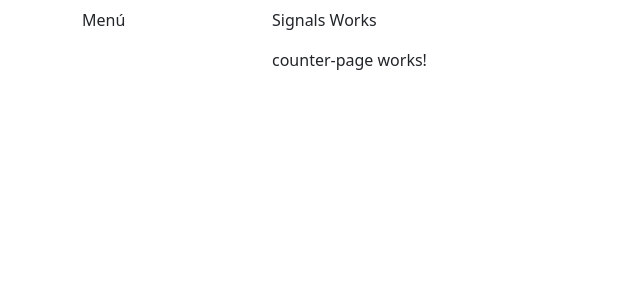
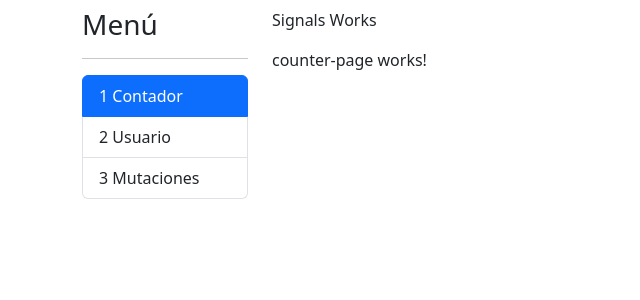
Before and after one commit to mapcsasystem/angular17-directivas-signals, an Angular app: page /signals/counter in a window 1280 px wide. Shown: the top 300 px of the page, without its empty margins (0-640 px from the left). Built offline with nearby package versions, Linux system fonts and the light colour scheme.

Commit message:
sideMenu

```diff
--- /dev/null
+++ b/src/app/signals/components/side-menu/side-menu.component.html
@@ -0,0 +1,10 @@
+<ul class="list-group">
+
+    @for (menu of menuItems; track menu.title;let i=$index) {
+    <li class="list-group-item" [routerLink]="[menu.route]" routerLinkActive="active">
+        {{(i+1)+' '+ menu.title }}
+    </li>
+    }
+
+
+</ul>
--- /dev/null
+++ b/src/app/signals/components/side-menu/side-menu.component.scss
@@ -0,0 +1,3 @@
+li {
+  cursor: pointer;
+}
--- /dev/null
+++ b/src/app/signals/components/side-menu/side-menu.component.ts
@@ -0,0 +1,32 @@
+import { Component } from '@angular/core';
+import { CommonModule } from '@angular/common';
+import { RouterLink, RouterLinkActive } from '@angular/router';
+
+interface MenuItem {
+  title: string;
+  route: string;
+}
+
+@Component({
+  selector: 'side-menu',
+  standalone: true,
+  imports: [CommonModule, RouterLink, RouterLinkActive],
+  templateUrl: './side-menu.component.html',
+  styleUrl: './side-menu.component.scss',
+})
+export class SideMenuComponent {
+  public menuItems: MenuItem[] = [
+    {
+      title: 'Contador',
+      route: 'counter',
+    },
+    {
+      title: 'Usuario',
+      route: 'user-info',
+    },
+    {
+      title: 'Mutaciones',
+      route: 'properties',
+    },
+  ];
+}
--- a/src/app/signals/signals.component.html
+++ b/src/app/signals/signals.component.html
@@ -1,7 +1,8 @@
 <div class="row mt-2">
     <div class="col-2">
-        Menú
-
+        <h3>Menú</h3>
+        <hr>
+        <side-menu />
     </div>
     <div class="col-10">
         <p>Signals Works</p>
--- a/src/app/signals/signals.component.ts
+++ b/src/app/signals/signals.component.ts
@@ -1,11 +1,12 @@
 import { Component } from '@angular/core';
 import { CommonModule } from '@angular/common';
 import { RouterOutlet } from '@angular/router';
+import { SideMenuComponent } from './components/side-menu/side-menu.component';
 
 @Component({
   selector: 'app-signals',
   standalone: true,
-  imports: [CommonModule, RouterOutlet],
+  imports: [CommonModule, RouterOutlet, SideMenuComponent],
   templateUrl: './signals.component.html',
   styleUrl: './signals.component.scss',
 })
```
